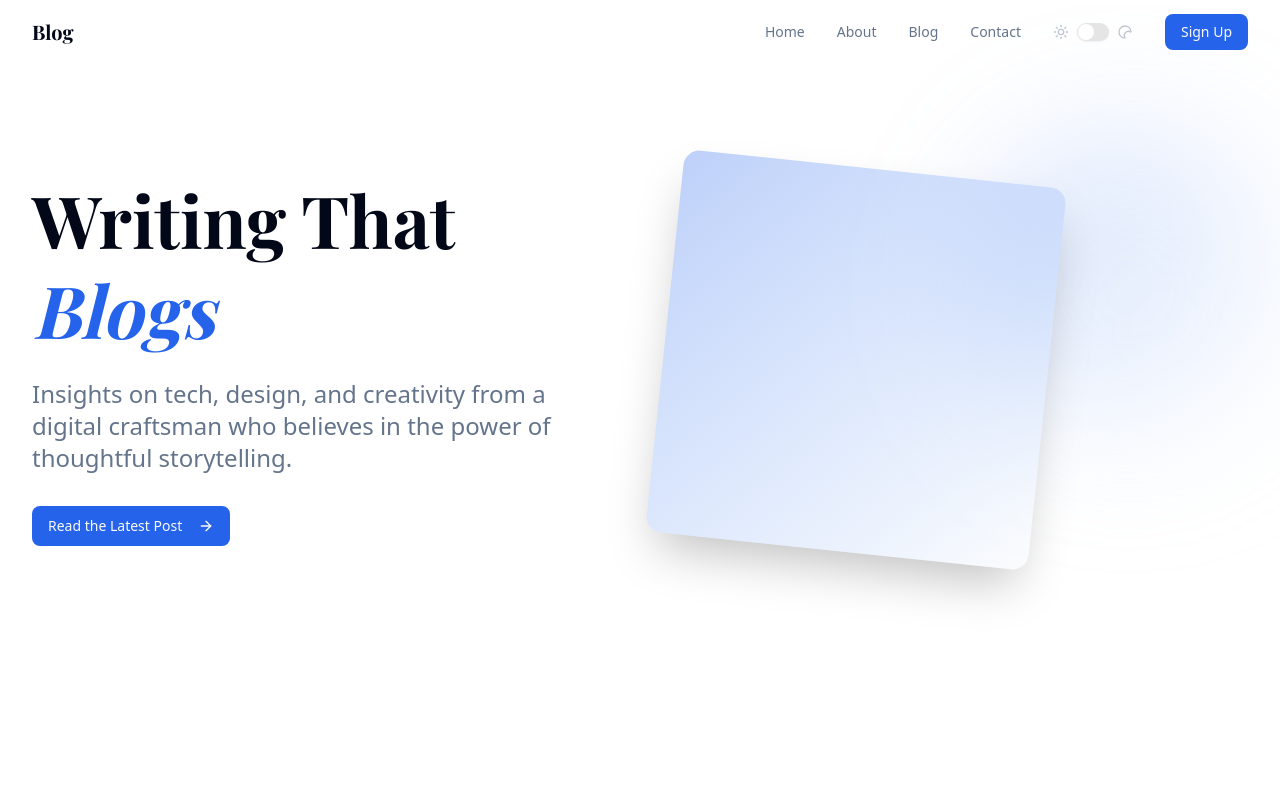
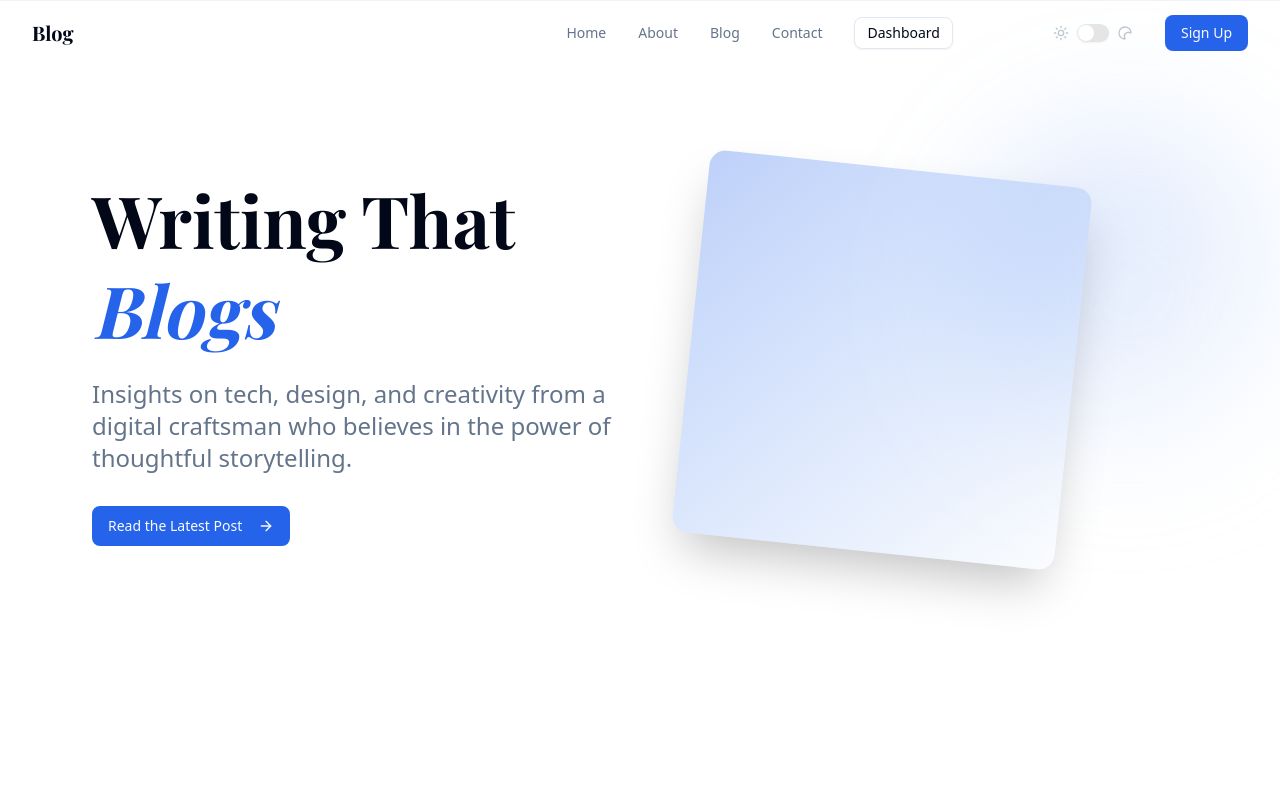
Before and after one commit to Tilahun-git/webserviceBlogApp_project, a Next.js app in the folder blogAppFrontend/: page / in a window 1280 px wide. Shown: the top 800 px of the page. Built offline with nearby package versions, Linux system fonts and the light colour scheme; a web font is replaced by a local one.

Commit message:
modified herosecton, navbar and footer functionality

```diff
--- a/blogAppFrontend/components/Footer.tsx
+++ b/blogAppFrontend/components/Footer.tsx
@@ -49,7 +49,7 @@ export default function Footer() {
 
   return (
     <motion.footer
-      className="bg-background border-t border-border/50"
+      className="bg-background border-t border-border/50 w-full mt-8 px-[8%] py-10 scroll-mt-20"
       initial={{ opacity: 0, y: 50 }}
       whileInView={{ opacity: 1, y: 0 }}
       transition={{ duration: 0.8 }}
--- a/blogAppFrontend/components/HeroSection.tsx
+++ b/blogAppFrontend/components/HeroSection.tsx
@@ -1,19 +1,19 @@
 import * as motion from "motion/react-client";
 import { Button } from "./ui/button";
 import { ArrowRight } from "lucide-react";
+import Link from "next/link";
 
 export default function HeroSection() {
   return (
-    <section className="min-h-[90vh] flex items-center justify-center px-4 sm:px-6 lg:px-8 overflow-hidden">
+    <section className="min-h-[90vh] w-full flex items-center justify-center px-4 sm:px-6 lg:px-8 overflow-hidden">
       <div className="max-w-7xl mx-auto">
-        <div className="grid lg:grid-cols-2 gap-12 items-center">
+        <div className="grid lg:grid-cols-2 gap-10 items-center ml-15">
           {/* Left content */}
           <motion.div
             initial={{ opacity: 0, y: 20 }}
             animate={{ opacity: 1, y: 0 }}
             transition={{ duration: 0.8 }}
-            className="text-center lg:text-left"
-          >
+            className="text-center lg:text-left">
             <h1 className="text-4xl md:text-6xl lg:text-7xl font-serif font-bold text-foreground leading-tight mb-6">
               Writing That{" "}
               <span className="text-primary italic">Blogs</span>
@@ -27,12 +27,13 @@ export default function HeroSection() {
             <motion.div
               initial={{ opacity: 0, y: 20 }}
               animate={{ opacity: 1, y: 0 }}
-              transition={{ duration: 0.8, delay: 0.2 }}
-            >
-              <Button size="lg" className="group">
-                Read the Latest Post{" "}
-                <ArrowRight className="ml-2 h-4 w-4 transition-transform group-hover:translate-x-1" />
-              </Button>
+              transition={{ duration: 0.8, delay: 0.2 }}>
+              <Link href="/blog">
+                <Button size="lg" className="group">
+                  Read the Latest Post{" "}
+                  <ArrowRight className="ml-2 h-4 w-4 transition-transform group-hover:translate-x-1" />
+                </Button>
+              </Link>
             </motion.div>
           </motion.div>
 
@@ -41,8 +42,7 @@ export default function HeroSection() {
             initial={{ opacity: 0, scale: 0.8 }}
             animate={{ opacity: 1, scale: 1 }}
             transition={{ duration: 0.8, delay: 0.4 }}
-            className="hidden lg:block"
-          >
+            className="hidden lg:block">
             <div className="relative">
               <div className="w-80 h-80 bg-linear-to-br from-primary/20 to-secondary/20 rounded-full blur-3xl absolute -top-10 -right-10"></div>
               <div className="w-96 h-96 bg-linear-to-tl from-secondary/30 to-primary/30 rounded-2xl transform rotate-6 shadow-2xl"></div>
--- a/blogAppFrontend/components/Navbar.tsx
+++ b/blogAppFrontend/components/Navbar.tsx
@@ -6,14 +6,22 @@ import ThemeToggle from "./ThemeToggle";
 import MobileNavigation from "./MobileNavigation";
 import { useEffect, useState } from "react";
 import { Button } from "./ui/button";
+import { Search } from "lucide-react";
+import { useRouter } from 'next/navigation';
 
 type User = {
   email: string;
   firstName?: string;
 };
+
 export default function Navigation() {
   const [isScroll, setIsScroll] = useState(false);
+  const router = useRouter();
   const [user] = useState<User | null>(null);
+
+  const handleSearchClick = () => {
+    router.push('/search');
+  };
 
   useEffect(() => {
     const handleScroll = () => {
@@ -28,8 +36,13 @@ export default function Navigation() {
     return () => window.removeEventListener("scroll", handleScroll);
   }, []);
   return (
-    <nav className={"fixed w-full top-0 z-50 transition-all duration-300 " + (isScroll ?
-      "backdrop-blur bg-white/75 dark:bg-gray-900/75 shadow-md" : "bg-transparent")}>
+    <nav
+      className={
+        "fixed w-full bg-background border-t border-border/50 top-0 z-50 transition-all duration-300 " +
+        (isScroll
+          ? "backdrop-blur bg-white/75 dark:bg-gray-900/75 shadow-md"
+          : "bg-transparent")
+      }>
       <div className="max-w-7xl mx-auto px-4 sm:px-6 lg:px-8">
         <div className="flex justify-between items-center h-16">
           {/* Logo */}
@@ -50,6 +63,21 @@ export default function Navigation() {
                 {item.name}
               </Link>
             ))}
+            <Link href="/">
+              <Button size="sm" variant="outline">
+                Dashboard
+              </Button>
+            </Link>
+            <div className="hidden md:flex items-center space-x-2">
+              <Button
+                variant="ghost"
+                size="icon"
+                onClick={handleSearchClick}
+                className="text-white hover:text-blue-400"
+              >
+                <Search className="w-5 h-5" />
+              </Button>
+            </div>
             <ThemeToggle />
             <div className="flex items-center h-16 gap-4">
               {!user ? (
```
Lines whose indentation alone changed are shown as unchanged.
